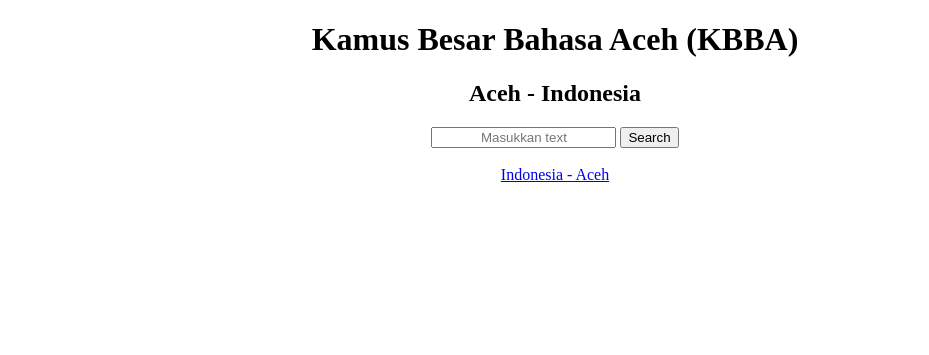
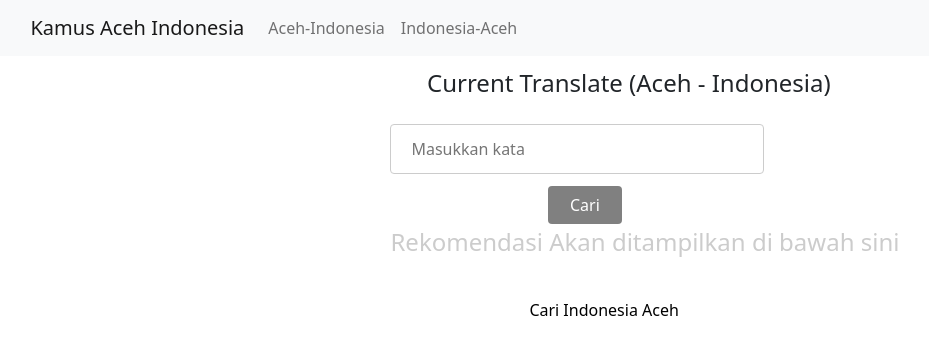
Before and after one commit to rizalilhamm/acehnese-dictionary, a Flask app: page /search/aceh-indonesia/ in a window 1280 px wide. Shown: the top 355 px of the page, without its empty margins (85-1014 px from the left). Run offline with Flask 2, Linux system fonts and the light colour scheme; some libraries are stand-ins or nearby versions.

Commit message:
Refactor and add css style for search template

```diff
--- a/app/templates/search_vocabulary_aceh_indonesia.html
+++ b/app/templates/search_vocabulary_aceh_indonesia.html
@@ -1,22 +1,91 @@
 <!DOCTYPE html>
 <html>
 	<head>
-	<title>Auto Complete Bahasa Aceh</title>
-	<script src="https://ajax.googleapis.com/ajax/libs/jquery/1.7.1/jquery.js">
-	</script>
-	<script src="https://ajax.googleapis.com/ajax/libs/jqueryui/1.8.16/jquery-ui.js">
-	</script>
-	<link href="http://ajax.googleapis.com/ajax/libs/jqueryui/1.8.16/themes/ui-lightness/jquery-ui.css" rel="stylesheet" type="text/css" />
-	<link rel="stylesheet" href="{{ url_for('static', filename='css/style.css') }}">
+		<meta charset="UTF-8">
+		<meta http-equiv="X-UA-Compatible" content="IE=edge">
+		<meta name="viewport" content="width=device-width, initial-scale=1.0">
+		<link href="https://cdn.jsdelivr.net/npm/bootstrap@5.0.2/dist/css/bootstrap.min.css" rel="stylesheet" integrity="sha384-EVSTQN3/azprG1Anm3QDgpJLIm9Nao0Yz1ztcQTwFspd3yD65VohhpuuCOmLASjC" crossorigin="anonymous">
+		<title>
+			Kamus | Aceh Indonesia
+		</title>
 	</head>
-<body style="text-align: center;">
-	<h1>Kamus Besar Bahasa Aceh (KBBA)</h1>
+<style>
+input[type=text] {
+  width: 50%;
+  padding: 12px 20px;
+  margin: 8px 0;
+  display: inline-block;
+  border: 1px solid #ccc;
+  border-radius: 4px;
+  box-sizing: border-box;
+  margin-left: 28%;
 
-	<h2> Aceh - Indonesia</h2>
+}
+
+input[type=submit] {
+  width: 10%;
+  background-color: #4CAF50;
+  color: white;
+  padding: 7px 10px;
+  margin: 4px 0;
+  border: none;
+  border-radius: 4px;
+  cursor: pointer;
+  margin-left: 49%;
+
+}
+input[type=submit]:hover {
+  background-color: #45a049;
+  margin-left: 43%;
+}
+.center {
+  margin: auto;
+  width: 60%;
+  padding: 10px;
+}
+table {
+  font-family: arial, sans-serif;
+  border-collapse: collapse;
+  width: 100%;
+}
+
+td, th {
+  border: 1px solid #dddddd;
+  text-align: left;
+  padding: 8px;
+}
+
+tr:nth-child(even) {
+  background-color: #dddddd;
+}
+</style>
+<body>
+	<div class="container">
+		<nav class="navbar navbar-expand-lg navbar-light bg-light">
+		  <a class="navbar-brand" href="" style="margin-left: 3%;">Kamus Aceh Indonesia</a>
+		  <button class="navbar-toggler" type="button" data-toggle="collapse" data-target="#navbarNav" aria-controls="navbarNav" aria-expanded="false" aria-label="Toggle navigation">
+			<span class="navbar-toggler-icon"></span>
+		  </button>
+			<div class="collapse navbar-collapse" id="navbarNav">
+			  <ul class="navbar-nav">
+				<li class="nav-item">
+					<a class="nav-link" href="{{ url_for('acehnese_dictionary_blueprint.search_data_aceh_indonesia')}}">Aceh-Indonesia</a>
+				  </li>
+				  <li class="nav-item">
+					<a class="nav-link" href="{{ url_for('acehnese_dictionary_blueprint.search_data_indonesia_aceh')}}">Indonesia-Aceh</a>
+				  </li>
+			  </ul>
+			</div>
+		</nav>
+	</div>
+<h4 style="margin-left: 40%; margin-top: 1%;">Current Translate (Aceh - Indonesia)</h4>
+<div class="center">
   <form action="{{ url_for('acehnese_dictionary_blueprint.search_data_aceh_indonesia')}}" method="post">
-		<input type="text" id="tags" style="text-align: center;" name="word" placeholder="Masukkan text" value="{{ word }}" required>
-		<input type="submit" value="Search">
+    <input type="text" id="tags" name="word" placeholder="Masukkan kata" required> <br>
+    <input type="submit" value="Cari" style="background-color: grey;">
+  <h4 style="margin-left: 28%; color: #ccc;">Rekomendasi Akan ditampilkan di bawah sini</h4>
   </form>
+</div>
 
 <table class="center">
 	{% for kata in semua_kosakata %}
@@ -26,6 +95,6 @@
 	{% endfor %}
 </table>
 <br>
-	<a href="{{ url_for('acehnese_dictionary_blueprint.search_data_indonesia_aceh')}}">Indonesia - Aceh</a>
+<a href="{{ url_for('acehnese_dictionary_blueprint.search_data_indonesia_aceh')}}" style="text-align: center; margin-left: 48%; margin-top: 5%; color: black; text-decoration: none;">Cari Indonesia Aceh</a>
 </body>
 </html>
```
Also changed, not shown: app/templates/search_vocabulary_indonesia_aceh.html (+85 -17 lines). Lines whose indentation alone changed are shown as unchanged.
